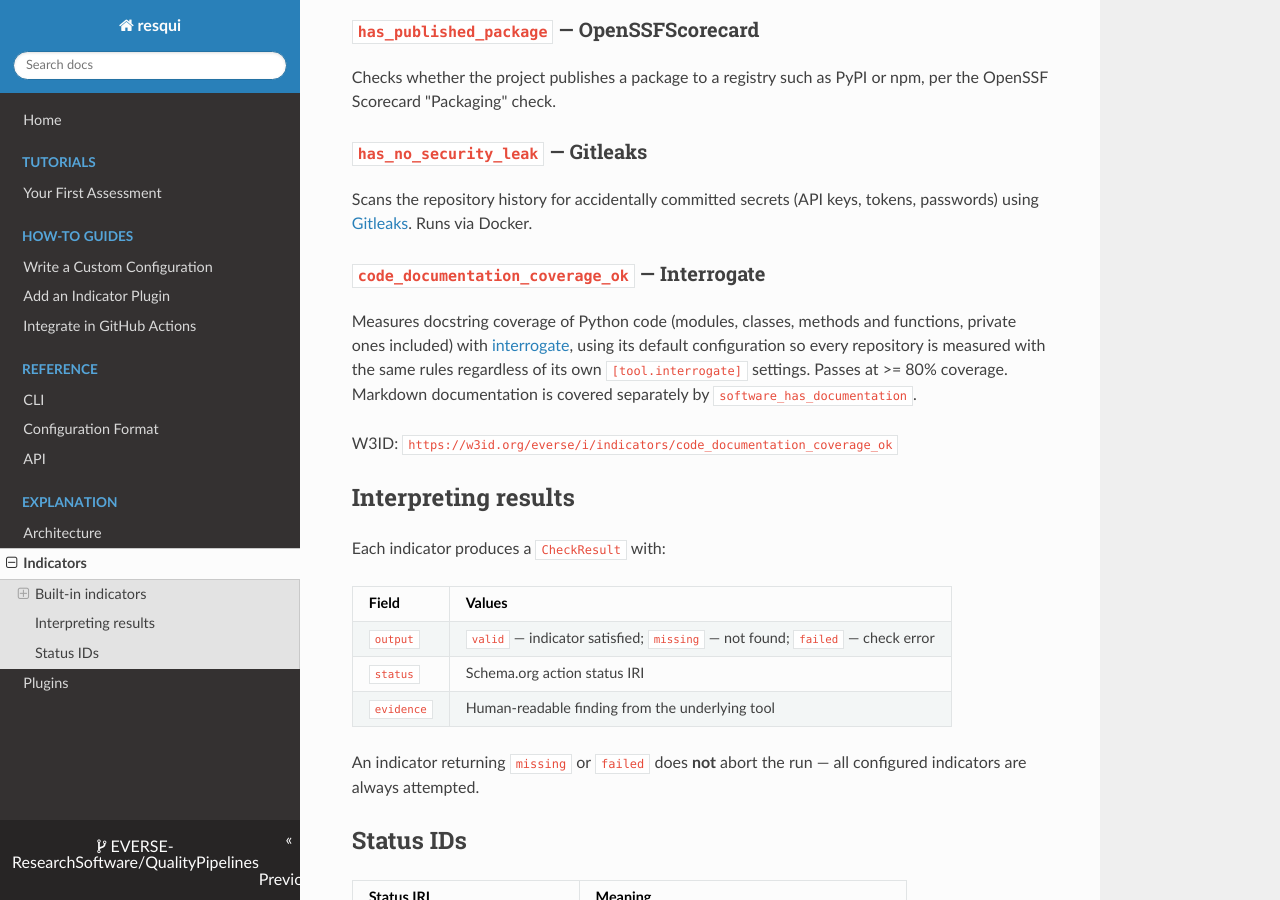
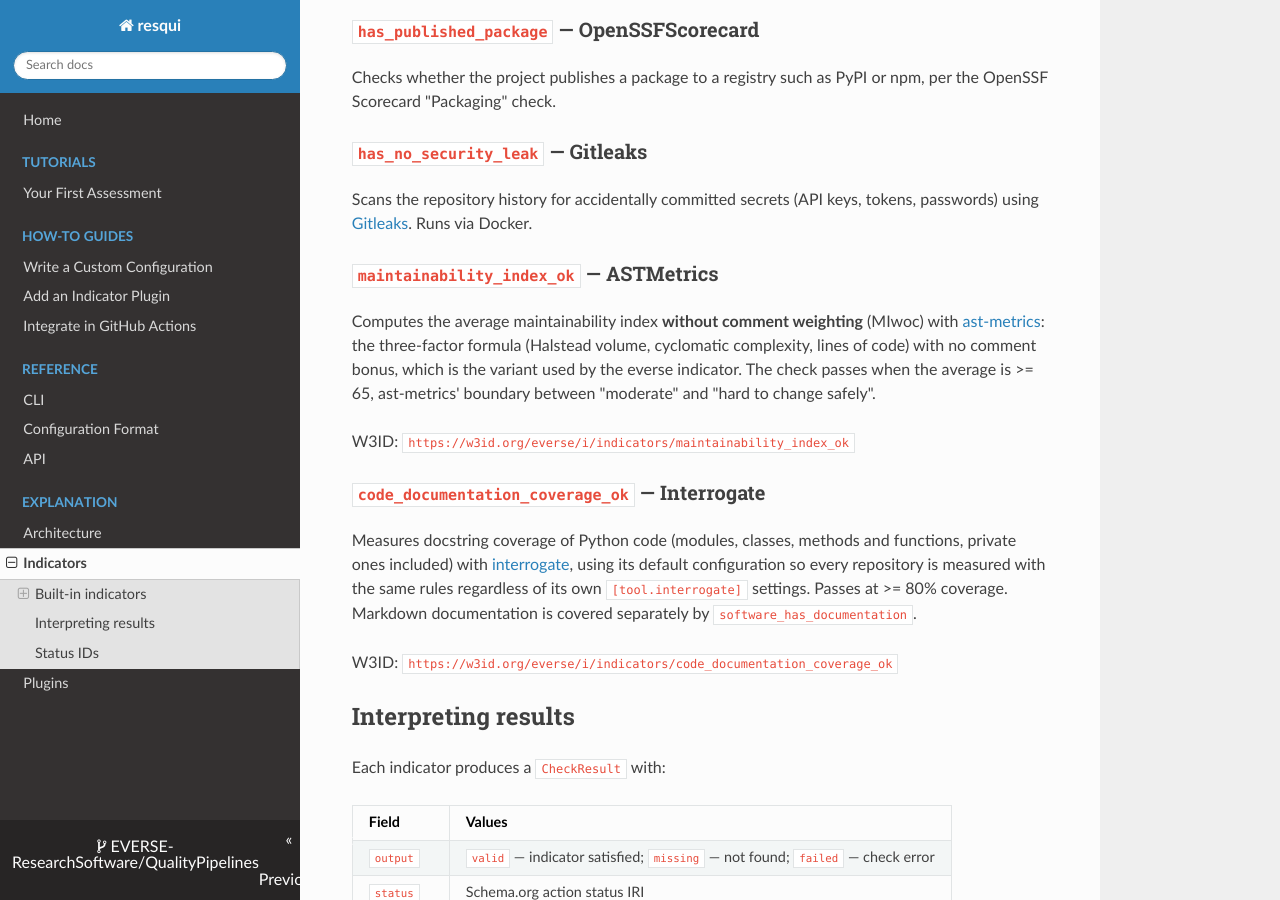
Before and after one commit to EVERSE-ResearchSoftware/QualityPipelines, an MkDocs documentation site: the page built from docs/explanation/indicators.md, in a window 1280 px wide and 900 px high, scrolled down 860 px. Built offline with MkDocs 1.6.1, drawn with Linux system fonts in a browser that asks for light colours; nearby versions of some CDN libraries.

Commit message:
Document maintainability index ok indicator
Added details about the maintainability index without comment weighting and its significance in the context of the everse indicator.

```diff
--- a/docs/explanation/indicators.md
+++ b/docs/explanation/indicators.md
@@ -43,6 +43,17 @@
 tokens, passwords) using [Gitleaks](https://github.com/gitleaks/gitleaks).
 Runs via Docker.
 
+### `maintainability_index_ok` — ASTMetrics
+
+Computes the average maintainability index **without comment weighting** (MIwoc)
+with [ast-metrics](https://ast-metrics.dev): the three-factor formula
+(Halstead volume, cyclomatic complexity, lines of code) with no comment bonus,
+which is the variant used by the everse indicator. The check passes when the
+average is >= 65, ast-metrics' boundary between "moderate" and "hard to change
+safely".
+
+W3ID: `https://w3id.org/everse/i/indicators/maintainability_index_ok`
+
 ### `code_documentation_coverage_ok` — Interrogate
 
 Measures docstring coverage of Python code (modules, classes, methods and
```
